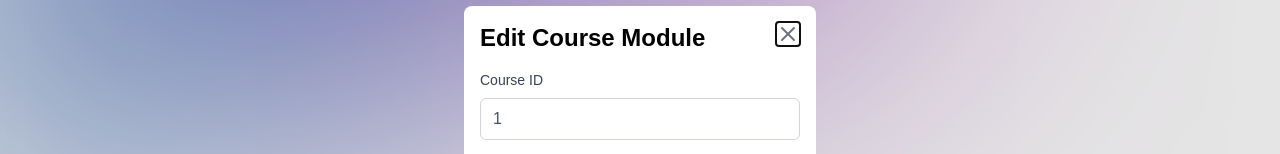
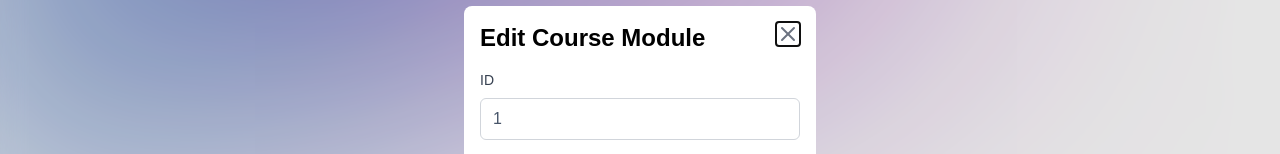
Before and after one commit to SAIG-KMITL/edusaig, a Next.js app: page /course-module/edit/1 in a window 1280 px wide. Shown: the part 170-324 px from the top of the page. Built offline with nearby package versions, Linux system fonts and the light colour scheme.

Commit message:
fix: fix typo and course id for create and id for edit

```diff
--- a/src/components/Modal/CreateCourseModule.tsx
+++ b/src/components/Modal/CreateCourseModule.tsx
@@ -1,12 +1,12 @@
 import { z } from "zod";
 import { Modal } from "./Modal";
-import { courseModuleSchema } from "@/schema/course-module.schema";
+import { createCourseModuleSchema } from "@/schema/course-module.schema";
 import { useForm } from "react-hook-form";
 import { zodResolver } from "@hookform/resolvers/zod";
 import Input from "../Inputs/Input";
 import { useParams } from "next/navigation";
 
-type createCourseModuleFormData = z.infer<typeof courseModuleSchema>;
+type createCourseModuleFormData = z.infer<typeof createCourseModuleSchema>;
 
 export default function CreateCourseModule() {
   const onCreate = async () => {
@@ -22,7 +22,7 @@ export default function CreateCourseModule() {
     formState: { errors },
     reset,
   } = useForm<createCourseModuleFormData>({
-    resolver: zodResolver(courseModuleSchema),
+    resolver: zodResolver(createCourseModuleSchema),
     defaultValues: {
       courseId: id as string,
       title: "",
--- a/src/components/Modal/EditCourseModule.tsx
+++ b/src/components/Modal/EditCourseModule.tsx
@@ -7,7 +7,7 @@ import { zodResolver } from "@hookform/resolvers/zod";
 import Input from "../Inputs/Input";
 import { useParams } from "next/navigation";
 
-type eidtCourseModuleFormData = z.infer<typeof courseModuleSchema>;
+type editCourseModuleFormData = z.infer<typeof courseModuleSchema>;
 
 export default function EditCourseModule({
   courseModule,
@@ -25,10 +25,10 @@ export default function EditCourseModule({
     handleSubmit,
     formState: { errors },
     reset,
-  } = useForm<eidtCourseModuleFormData>({
+  } = useForm<editCourseModuleFormData>({
     resolver: zodResolver(courseModuleSchema),
     defaultValues: {
-      courseId: courseModule.id,
+      id: courseModule.id,
       title: courseModule.title,
       description: courseModule.description,
       orderIndex: courseModule.orderIndex,
@@ -46,11 +46,11 @@ export default function EditCourseModule({
           <div className="space-y-2">
             <Input
               type="text"
-              label="Course ID"
-              placeholder="Enter course ID"
+              label="ID"
+              placeholder="Enter ID"
               className="w-full px-3 py-2 border border-gray-300 rounded-lg"
               error={errors.title}
-              {...register("courseId")}
+              {...register("id")}
             />
           </div>
           <div className="space-y-2">
--- a/src/schema/course-module.schema.ts
+++ b/src/schema/course-module.schema.ts
@@ -1,6 +1,7 @@
+import exp from "constants";
 import { z } from "zod";
 
-export const courseModuleSchema = z.object({
+export const createCourseModuleSchema = z.object({
   courseId: z.string(),
   title: z.string(),
   description: z.string(),
@@ -8,3 +9,13 @@ export const courseModuleSchema = z.object({
   createdDate: z.string().optional(),
   updatedDate: z.string().optional(),
 });
+
+export const courseModuleSchema = z.object({
+  id: z.string(),
+  // courseId: z.string(),
+  title: z.string(),
+  description: z.string(),
+  orderIndex: z.number().nonnegative(),
+  createdAt: z.string(),
+  updatedAt: z.string(),
+});
```
